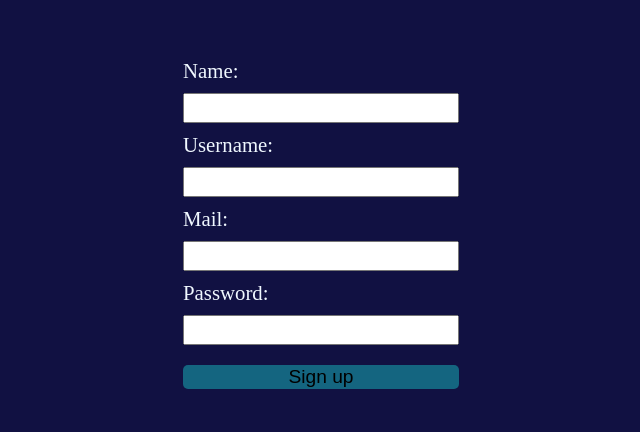
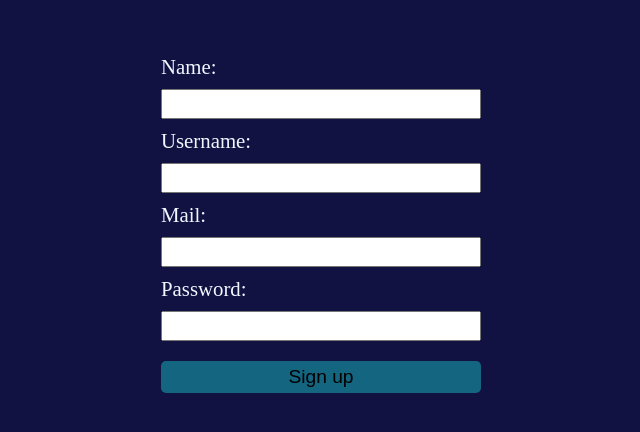
Before and after one commit to Libo99/MERN, a React (Create React App) app in the folder client/: page / in a window 1280 px wide. Shown: the part 176-608 px from the top of the page, without its empty margins (319-959 px from the left). Built offline with nearby package versions, Linux system fonts and the light colour scheme.

Commit message:
changed button size

```diff
--- a/client/src/SignUp.css
+++ b/client/src/SignUp.css
@@ -32,4 +32,6 @@ button{
     margin-top: 10px;
     border-radius: 5px;
     font-size: 1.2rem;
+    width: 20rem;
+    height: 2rem;
 }
```
